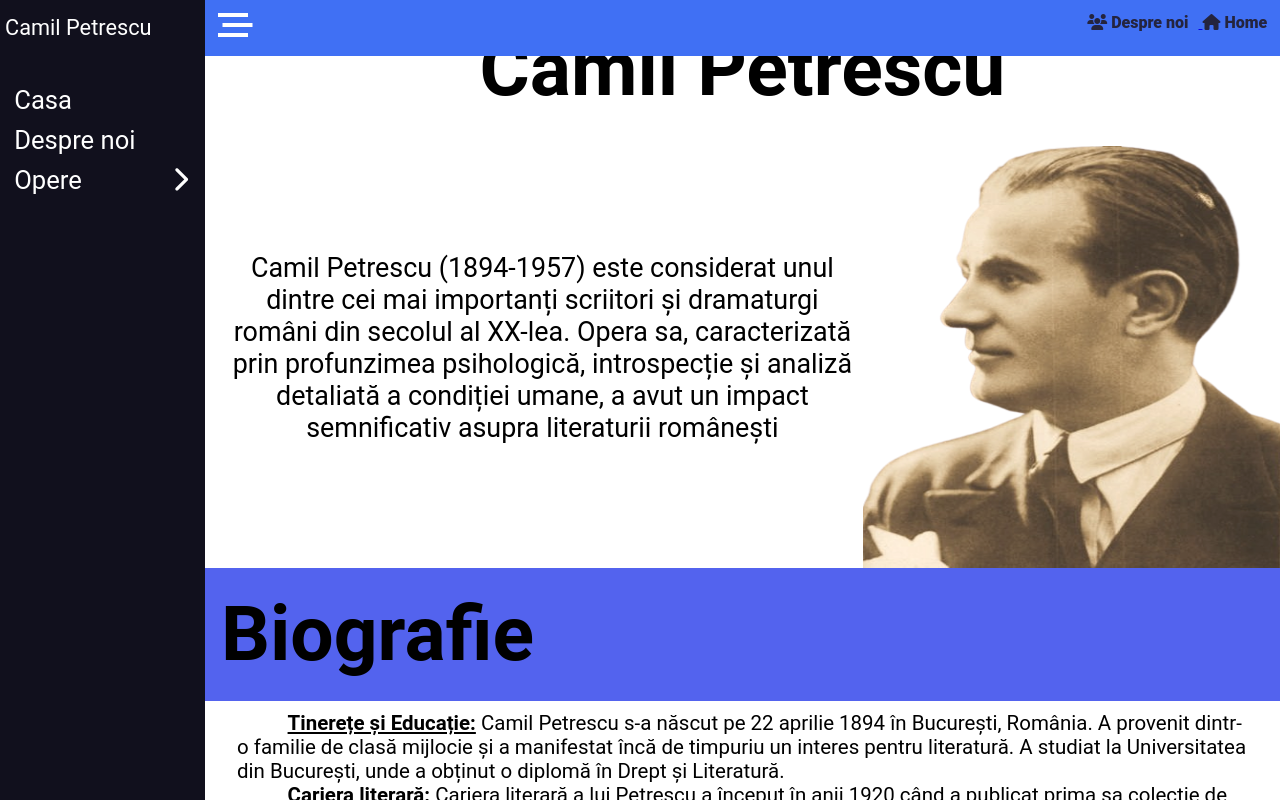
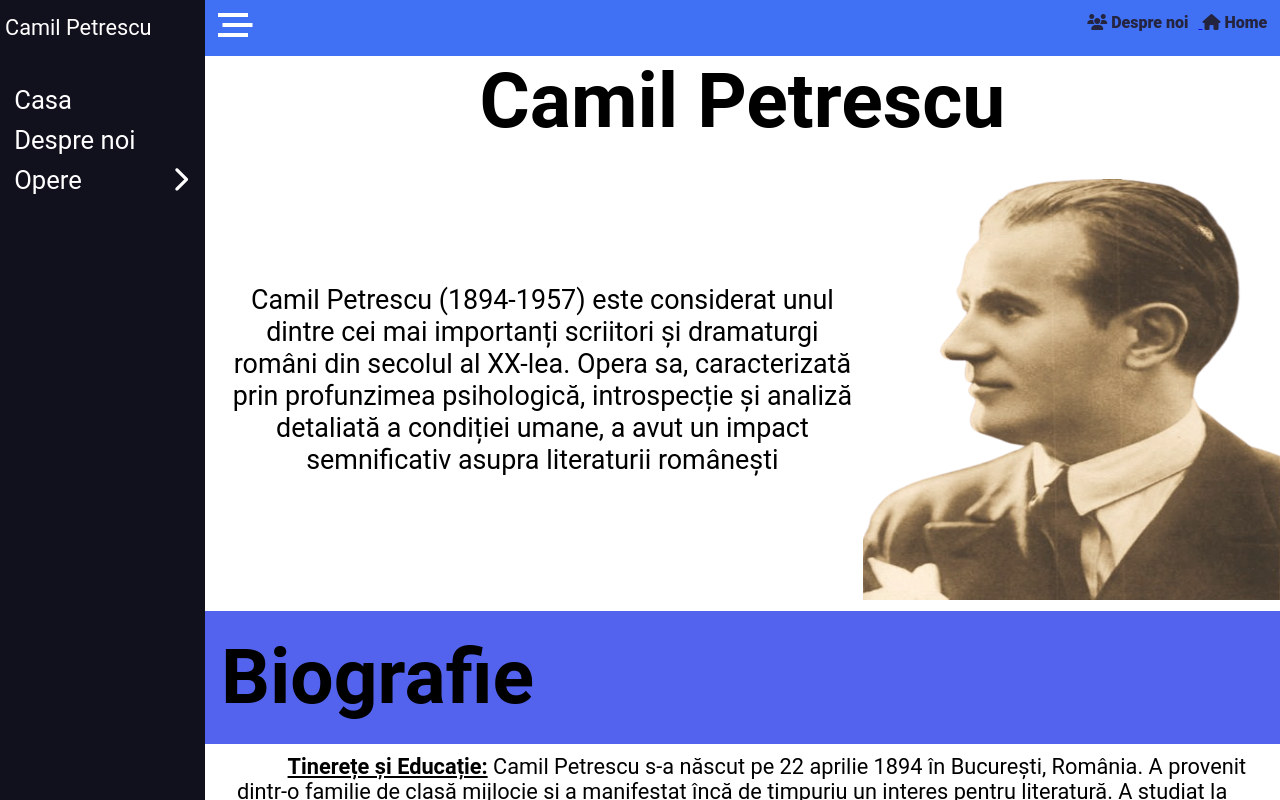
Before and after one commit to cristian121212/romana, a plain HTML site: page index.html in a window 1280 px wide. Shown: the top 800 px of the page. Drawn offline with Linux system fonts and the light colour scheme.

Commit message:
Update style.css

```diff
--- a/style.css
+++ b/style.css
@@ -182,12 +182,12 @@ body {
   padding-bottom: 0px;
   z-index: 10000;
   overflow: hidden;
+  padding-bottom: 1%;
 }
 
 .container-2{
   padding: 1% 3%;
   z-index: 10000;
-  overflow: hidden;
   background-color: white;
 }
 
@@ -195,6 +195,7 @@ body {
   display: flex;
   justify-content: center;
   font-size: 3vw;
+  margin-top: 3%;
 }
 
 .title-1 {
@@ -250,7 +251,7 @@ body {
 }
 
 .text-1 {
-  font-size: 1.6vw;
+  font-size: 1.7vw;
   background-color: white;
   height: 100%;
 }
```
